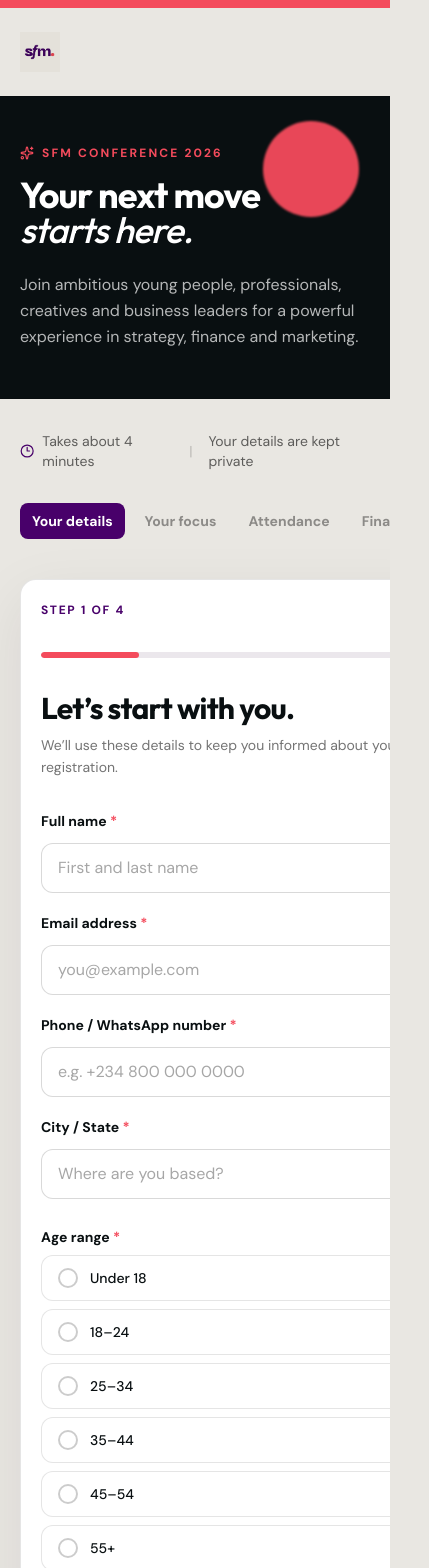
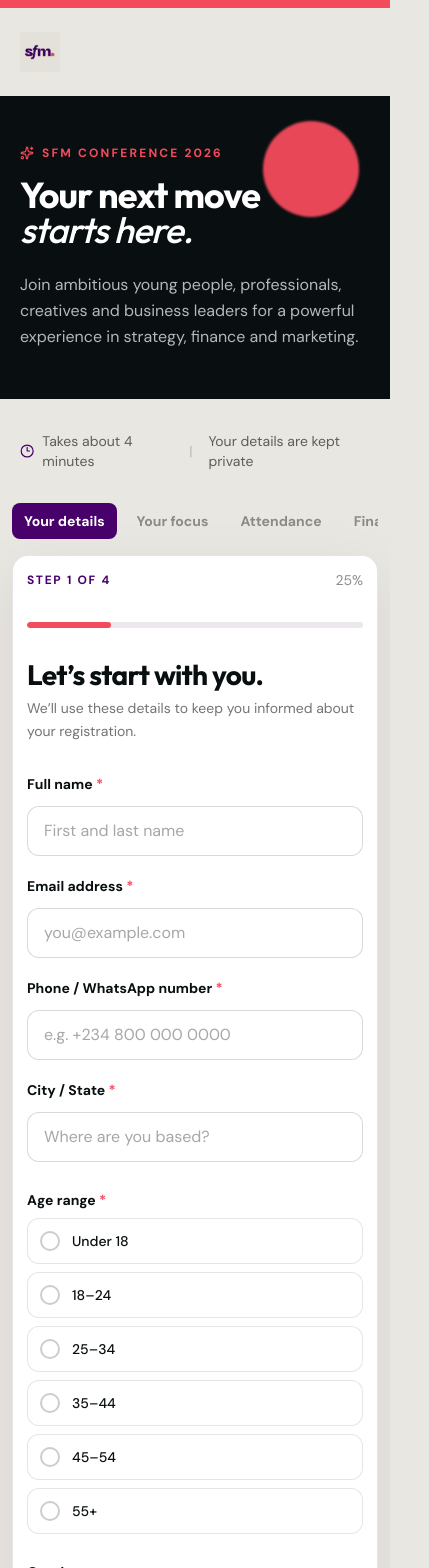
Before and after one commit to AlfieDevEye/sfmregister, a React (Vite) app: page / in a window 390 px wide. Shown: the top 1568 px of the page, 429 px wide, since content can reach past the window. Built offline with nearby package versions, Linux system fonts and the light colour scheme.

Commit message:
made changes

```diff
--- a/src/App.css
+++ b/src/App.css
@@ -2,3 +2,61 @@
 .choice:has(input:checked) { border-color: #48006a; background: #f7eefb; }
 .choice:has(input:checked) .choice-dot { border-color: #48006a; background: #48006a; box-shadow: inset 0 0 0 3px white; }
 .choice:has(input[type=checkbox]:checked) .choice-dot { border-radius: 5px; }
+
+/* Ensure form controls can shrink with narrow phone viewports. */
+.form-card,
+.form-card * { min-width: 0; }
+.form-card input,
+.form-card textarea,
+.form-card select { max-width: 100%; }
+
+@media (max-width: 639px) {
+  .form-card { width: 100%; padding: 1.25rem; }
+  .form-card .choice { width: 100%; align-items: flex-start; }
+  .form-card .choice > span:last-child { overflow-wrap: anywhere; }
+  .form-actions { flex-direction: column-reverse; align-items: stretch; }
+  .form-actions button { justify-content: center; width: 100%; }
+}
+
+/* Phone-specific layout: designed for 425px, 375px, 325px and narrower. */
+@media (max-width: 480px) {
+  .form-section {
+    display: block;
+    box-sizing: border-box;
+    width: 100vw;
+    min-width: 0;
+    max-width: 100vw;
+    margin-right: 0;
+    margin-left: 0;
+    padding-right: .75rem;
+    padding-left: .75rem;
+  }
+
+  .form-section > aside { margin-bottom: 1rem; }
+
+  .form-card {
+    box-sizing: border-box;
+    width: 100%;
+    max-width: 100%;
+    margin: 0;
+    padding: .875rem;
+    border-radius: 1rem;
+  }
+
+  /* Explicitly collapse every form grid, independent of utility breakpoints. */
+  .form-card .grid {
+    grid-template-columns: minmax(0, 1fr) !important;
+  }
+
+  .form-card .field,
+  .form-card textarea,
+  .form-card input,
+  .form-card select,
+  .form-card label {
+    width: 100%;
+    max-width: 100%;
+  }
+
+  .form-card .choice { padding: .75rem; }
+  .form-card h2 { font-size: 1.75rem; line-height: 1.05; }
+}
--- a/src/App.jsx
+++ b/src/App.jsx
@@ -57,7 +57,7 @@ function App() {
   }
 
   if (submitted) return <Confirmation name={form.name} email={form.email} connected={Boolean(import.meta.env.VITE_APPS_SCRIPT_URL)} />
-  return <main className="min-h-screen overflow-hidden bg-[#e9e7e2] font-sans">
+  return <main className="min-h-screen overflow-x-hidden bg-[#e9e7e2] font-sans">
     <div className="h-2 bg-coral" />
     <header className="mx-auto flex max-w-6xl items-center justify-between px-5 py-6 sm:px-8">
       <img src="/sfm-logo.png" className="h-10 w-auto mix-blend-multiply sm:h-12" alt="SFM" />
@@ -70,12 +70,12 @@ function App() {
     </section>
 
     <section className="mx-auto max-w-6xl px-5 py-8 sm:px-8"><div className="flex items-center gap-2 text-sm text-black/60"><Clock3 size={16} className="text-sfm" /> Takes about 4 minutes <span className="mx-2 text-black/20">|</span> Your details are kept private</div></section>
-    <section className="mx-auto grid max-w-6xl gap-10 px-5 pb-20 sm:px-8 lg:grid-cols-[230px_1fr]">
+    <section className="form-section mx-auto grid max-w-6xl gap-10 px-5 pb-20 sm:px-8 lg:grid-cols-[230px_1fr]">
       <aside className="lg:pt-8"><div className="flex gap-2 overflow-auto lg:block lg:space-y-1">{steps.map((item, i) => <div key={item.label} className={`min-w-max rounded-lg px-3 py-2 lg:flex lg:items-center lg:gap-3 ${i === step ? 'bg-sfm text-white' : i < step ? 'text-sfm' : 'text-black/40'}`}><span className="hidden lg:block">{i < step ? <Check size={17} /> : <span className={`flex h-5 w-5 items-center justify-center rounded-full text-xs ${i === step ? 'bg-coral text-white' : 'border border-current'}`}>{i + 1}</span>}</span><span><b className="block text-sm">{item.label}</b><small className="hidden text-xs opacity-70 lg:block">{item.hint}</small></span></div>)}</div></aside>
-      <div className="rounded-2xl border border-black/10 bg-white p-5 shadow-[0_18px_60px_rgba(32,17,38,.08)] sm:p-8"><div className="mb-8 flex items-center justify-between"><p className="text-xs font-bold uppercase tracking-[.14em] text-sfm">Step {step + 1} of {steps.length}</p><span className="text-sm text-black/45">{Math.round(((step + 1) / steps.length) * 100)}%</span></div><div className="mb-8 h-1.5 overflow-hidden rounded-full bg-mist"><div className="h-full rounded-full bg-coral transition-all duration-500" style={{ width: `${((step + 1) / steps.length) * 100}%` }} /></div>
+      <div className="form-card min-w-0 rounded-2xl border border-black/10 bg-white p-5 shadow-[0_18px_60px_rgba(32,17,38,.08)] sm:p-8"><div className="mb-8 flex items-center justify-between"><p className="text-xs font-bold uppercase tracking-[.14em] text-sfm">Step {step + 1} of {steps.length}</p><span className="text-sm text-black/45">{Math.round(((step + 1) / steps.length) * 100)}%</span></div><div className="mb-8 h-1.5 overflow-hidden rounded-full bg-mist"><div className="h-full rounded-full bg-coral transition-all duration-500" style={{ width: `${((step + 1) / steps.length) * 100}%` }} /></div>
         {step === 0 && <Details form={form} set={set} />}{step === 1 && <Focus form={form} set={set} toggle={toggle} />}{step === 2 && <Attendance form={form} set={set} />}{step === 3 && <Final form={form} set={set} toggle={toggle} />}
         {error && <p role="alert" className="mt-6 rounded-lg bg-red-50 px-4 py-3 text-sm font-medium text-red-700">{error}</p>}
-        <div className="mt-10 flex items-center justify-between gap-4 border-t border-black/10 pt-6"><button type="button" onClick={prev} disabled={!step} className="inline-flex items-center gap-2 px-2 py-3 text-sm font-bold text-black/60 disabled:invisible"><ArrowLeft size={17} /> Back</button>{step < 3 ? <button type="button" onClick={next} className="inline-flex items-center gap-2 rounded-lg bg-sfm px-5 py-3 text-sm font-bold text-white transition hover:bg-[#35004e]">Continue <ArrowRight size={17} /></button> : <button type="button" onClick={submit} disabled={sending} className="inline-flex items-center gap-2 rounded-lg bg-coral px-5 py-3 text-sm font-bold text-white transition hover:bg-[#de3346] disabled:opacity-60">{sending ? 'Submitting…' : 'Submit registration'} <Check size={17} /></button>}</div>
+        <div className="form-actions mt-10 flex items-center justify-between gap-4 border-t border-black/10 pt-6"><button type="button" onClick={prev} disabled={!step} className="inline-flex items-center gap-2 px-2 py-3 text-sm font-bold text-black/60 disabled:invisible"><ArrowLeft size={17} /> Back</button>{step < 3 ? <button type="button" onClick={next} className="inline-flex items-center gap-2 rounded-lg bg-sfm px-5 py-3 text-sm font-bold text-white transition hover:bg-[#35004e]">Continue <ArrowRight size={17} /></button> : <button type="button" onClick={submit} disabled={sending} className="inline-flex items-center gap-2 rounded-lg bg-coral px-5 py-3 text-sm font-bold text-white transition hover:bg-[#de3346] disabled:opacity-60">{sending ? 'Submitting…' : 'Submit registration'} <Check size={17} /></button>}</div>
       </div>
     </section><footer className="border-t border-black/10 px-5 py-8 text-center text-sm text-black/45">© 2026 SFM Conference <span className="mx-2">•</span> Strategy. Finance. Marketing.</footer>
   </main>
--- a/src/index.css
+++ b/src/index.css
@@ -12,7 +12,8 @@
 }
 
 * { box-sizing: border-box; }
+html, body, #root { width: 100%; max-width: 100%; overflow-x: clip; }
 html { background: #e9e7e2; }
-body { margin: 0; min-width: 320px; color: #090f11; background: #e9e7e2; }
+body { margin: 0; min-width: 0; color: #090f11; background: #e9e7e2; }
 button, input, textarea, select { font: inherit; }
 button { cursor: pointer; }
```
